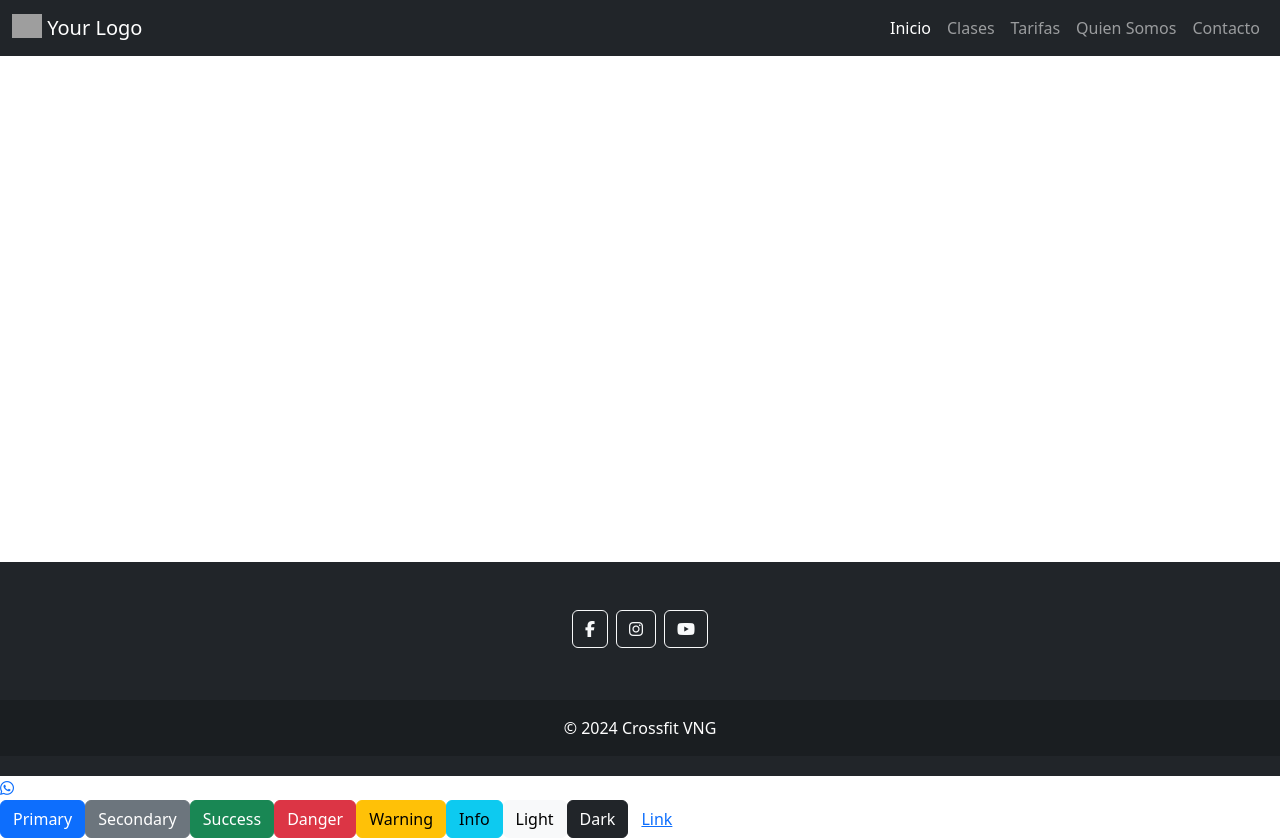
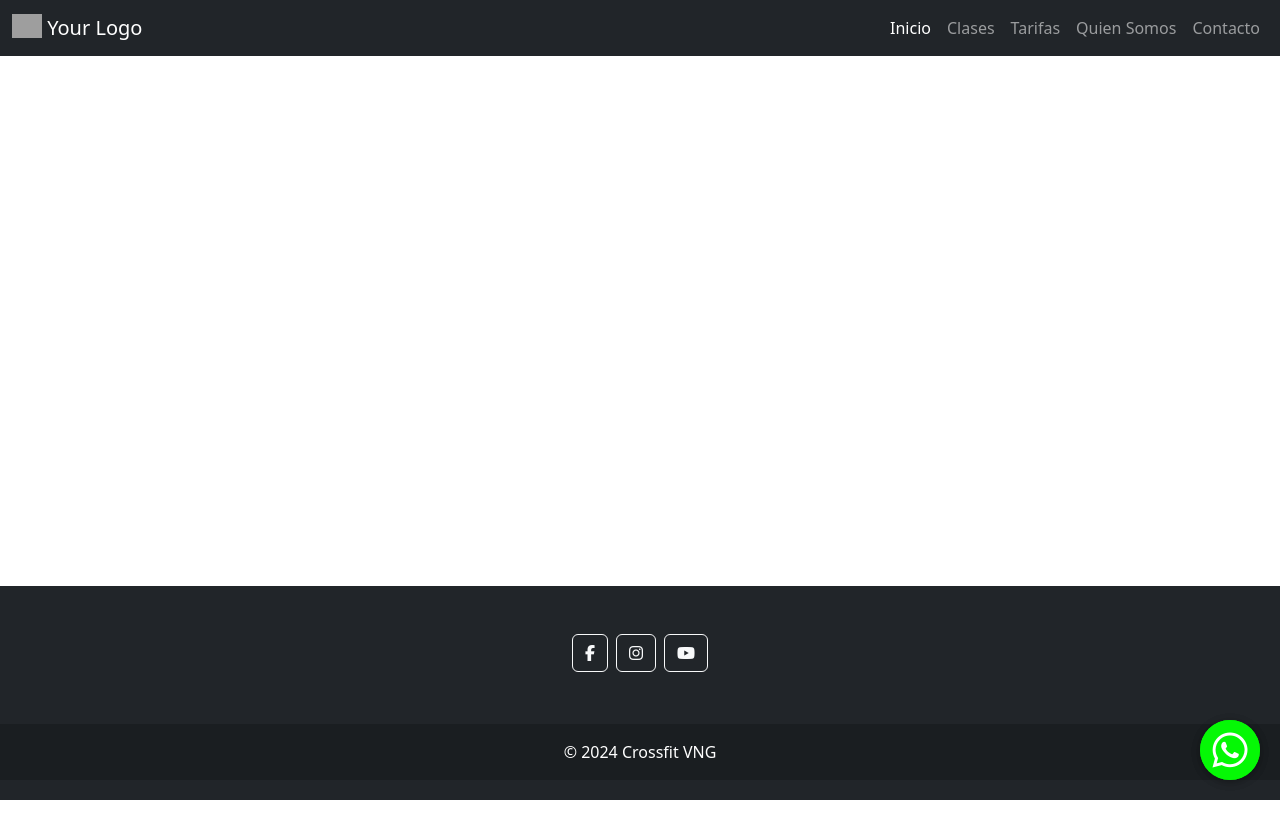
Before and after one commit to valerioprds/crossfit-vng, an Angular app: page / in a window 1280 px wide. After the commit the page ends 800 px from the top, so only its background shows below. Built offline with nearby package versions, Linux system fonts and the light colour scheme; grey boxes are pictures that could not be loaded.

Commit message:
added map with marker

```diff
--- a/src/app/app.component.html
+++ b/src/app/app.component.html
@@ -1,12 +1,6 @@
 <router-outlet></router-outlet>
-
-<button type="button" class="btn btn-primary">Primary</button>
-<button type="button" class="btn btn-secondary">Secondary</button>
-<button type="button" class="btn btn-success">Success</button>
-<button type="button" class="btn btn-danger">Danger</button>
-<button type="button" class="btn btn-warning">Warning</button>
-<button type="button" class="btn btn-info">Info</button>
-<button type="button" class="btn btn-light">Light</button>
-<button type="button" class="btn btn-dark">Dark</button>
-
-<button type="button" class="btn btn-link">Link</button>
+<div class="whatsapp-icon">
+  <a href="https://wa.me/+34673597175" target="_blank">
+    <i class="fa-brands fa-whatsapp"></i>
+  </a>
+</div>
--- a/src/app/components/contact/contact.component.html
+++ b/src/app/components/contact/contact.component.html
@@ -1 +1,3 @@
-<p>contact works!</p>
+<div class="map-container">
+  <div id="map"></div>
+</div>
--- a/src/app/components/contact/contact.component.scss
+++ b/src/app/components/contact/contact.component.scss
@@ -0,0 +1 @@
+#map { height: 600px; }
--- a/src/app/components/contact/contact.component.ts
+++ b/src/app/components/contact/contact.component.ts
@@ -1,12 +1,26 @@
-import { Component } from '@angular/core';
+import { AfterViewInit, Component, OnInit } from '@angular/core';
+import { Map, marker, tileLayer } from 'leaflet';
 
 @Component({
   selector: 'app-contact',
   standalone: true,
   imports: [],
   templateUrl: './contact.component.html',
-  styleUrl: './contact.component.scss'
+  styleUrl: './contact.component.scss',
 })
-export class ContactComponent {
+export class ContactComponent implements AfterViewInit {
+  ngAfterViewInit(): void {
+    const map = new Map('map').setView([41.24043, 1.7257], 20);
+    tileLayer('https://tile.openstreetmap.org/{z}/{x}/{y}.png', {
+      maxZoom: 19,
+      attribution:
+        '&copy; <a href="http://www.openstreetmap.org/copyright">OpenStreetMap</a>',
+    }).addTo(map);
 
+    const markerItem = marker([41.24043, 1.7257])
+      .addTo(map)
+      .bindPopup('CrossFit VNG <br> Carrer del guix 8');
+
+    map.fitBounds([[markerItem.getLatLng().lat, markerItem.getLatLng().lng]]);
+  }
 }
--- a/src/styles.scss
+++ b/src/styles.scss
@@ -1 +1,26 @@
-/* You can add global styles to this file, and also import other style files */
+@import url("https://unpkg.com/leaflet@1.9.4/dist/leaflet.css");
+
+.whatsapp-icon {
+  position: fixed;
+  right: 20px;
+  bottom: 20px;
+  background-color: #05f805;
+  font-size: 40px;
+  border-radius: 50%;
+  padding: 15px;
+  box-shadow: 0 2px 10px rgba(0, 0, 0, 0.2);
+  cursor: pointer;
+  display: flex;
+  justify-content: center;
+  align-items: center;
+  width: 60px;
+  height: 60px;
+
+  &:hover {
+    background-color: #05dc05;
+  }
+
+  a {
+    color: #fff;
+  }
+}
```
